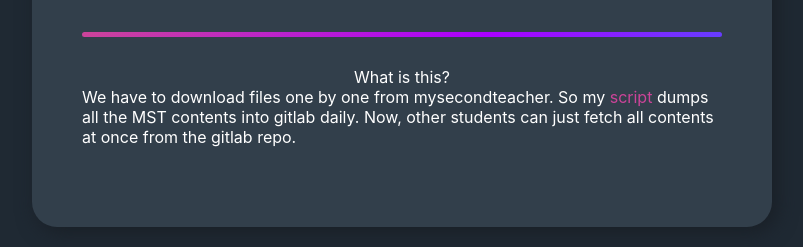
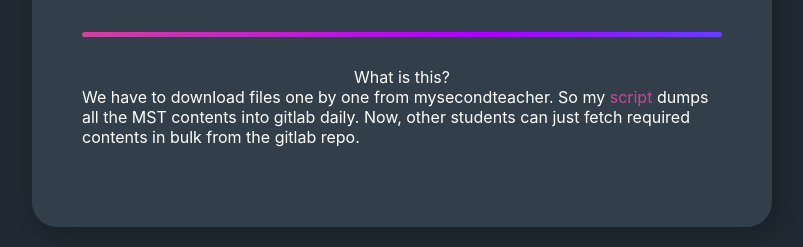
Before and after one commit to Prabesh01/icpmap, a Flask app: page /mst in a window 1280 px wide. Shown: the part 770-1017 px from the top of the page, without its empty margins (238-1041 px from the left). Run offline with Flask 3, Linux system fonts and the light colour scheme; data that the repository does not hold is empty; parts of the project's set-up code (start-up, migrations or seed data) failed here and were passed over; some libraries are stand-ins or nearby versions; some web fonts are replaced.

Commit message:
mst index language rephrase

```diff
--- a/web/templates/mst_/index.html
+++ b/web/templates/mst_/index.html
@@ -207,7 +207,7 @@ git pull; git lfs pull --include="y2/**"</code></pre>
       <div class="gradient-stripe"></div>
       <p class="centered">
         What is this? </p>
-<span style="color: white;">We have to download files one by one from mysecondteacher. So my <a href="https://github.com/Prabesh01/icpmap/blob/main/mst-automation/files_download.py" style="color:#cc4499" target="_blank">script</a> dumps all the MST contents into gitlab daily. Now, other students can just fetch all contents at once from the gitlab repo.</p>
+<span style="color: white;">We have to download files one by one from mysecondteacher. So my <a href="https://github.com/Prabesh01/icpmap/blob/main/mst-automation/files_download.py" style="color:#cc4499" target="_blank">script</a> dumps all the MST contents into gitlab daily. Now, other students can just fetch required contents in bulk from the gitlab repo.</p>
       {% if tree %}
           <p class="centered">
           Folder Structure: </p>
```
